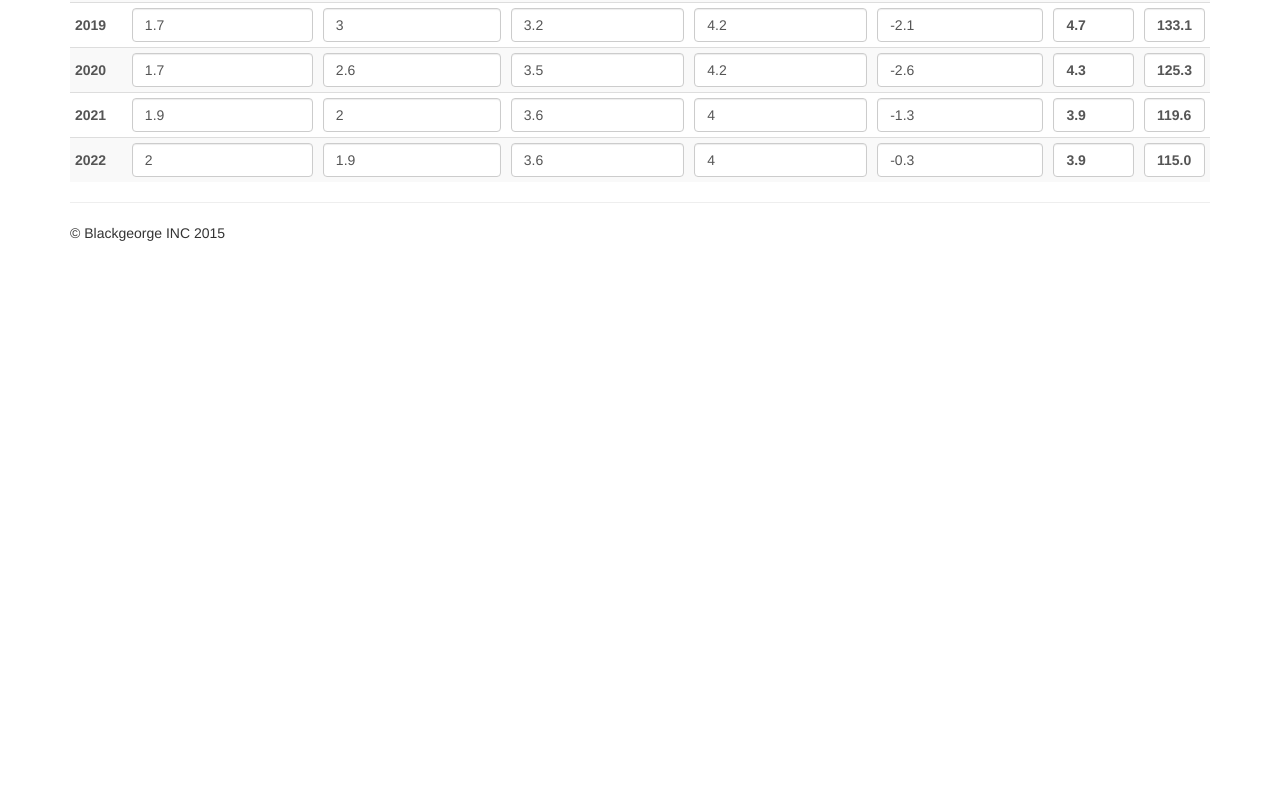
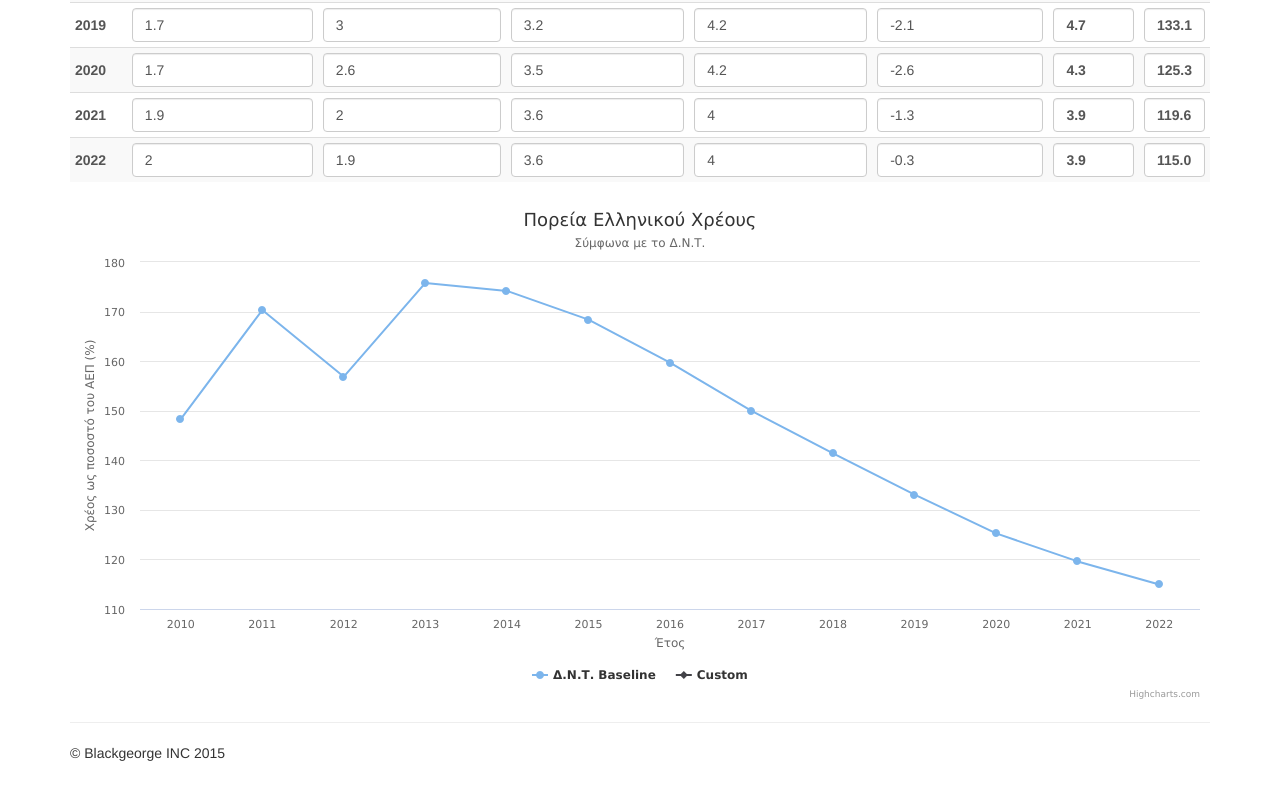
Before and after one commit to pmav99/voting, a website: page index.html in a window 1280 px wide. Shown: the part 586-1379 px from the top of the page. Before the commit the page ends 859 px from the top, so only its background shows below. Drawn offline with nearby package versions, Linux system fonts and the light colour scheme.

Commit message:
Add debt charts

```diff
--- a/index.html
+++ b/index.html
@@ -104,6 +104,15 @@
           </tbody>
         </table>
         <!-- Πίνακας -->
+
+        <!--Chart Χρέους -->
+        <div class="row">
+          <div class="col-md-12">
+            <div id="DebtChart" style="min-width: 210px; height: 500px; margin: 0 auto"></div>
+          </div>
+        </div>
+        <!--Chart Χρέους -->
+
 
       </div>
       <!-- Τab Χρέους -->
--- a/js/custom.js
+++ b/js/custom.js
@@ -14,6 +14,10 @@ var Utils = {
 
   sortNumberAsc: function (a,b) {
     return a - b;
+  },
+
+  formatPercentages: function() {
+    return Highcharts.numberFormat(this.y, 1) + '%';
   },
 
 };
@@ -376,6 +380,63 @@ var Baseline = {
 
 var Debt = {
 
+  // Debt Chart
+  chart: $('#DebtChart').highcharts({
+    title: {
+      text: 'Πορεία Ελληνικού Χρέους',
+    },
+    subtitle: {
+      text: 'Σύμφωνα με το Δ.Ν.Τ.',
+    },
+    xAxis: {
+      title: {
+        text: 'Έτος'
+      },
+      categories: Baseline.year,
+      //labels: {
+        //formatter: Utils.formatPercentages,
+      //},
+      maxPadding: 0.05,
+      showLastLabel: true,
+    },
+    yAxis: {
+      title: {
+        text: 'Χρέος ως ποσοστό του ΑΕΠ (%)'
+      },
+      plotLines: [{
+        value: 0,
+        width: 1,
+        color: '#808080'
+      }],
+      //labels: {
+        //formatter: Utils.formatPercentages,
+      //},
+      //min: 30,
+      //max: 42.5
+    },
+    legend: {
+      layout: 'horizontal',
+      align: 'center',
+      verticalAlign: 'bottom',
+      borderWidth: 0
+    },
+    tooltip: {
+      valueSuffix: ' %',
+      formatter: Utils.formatPercentages,
+    },
+    series:
+      [
+        {
+          name: "Δ.Ν.Τ. Baseline",
+          data: Baseline.debt,
+        },
+        {
+          name: "Custom",
+          data: [],
+        },
+      ],
+  }),
+
   calculate: function () {
     var inflation = Debt.getColumn(2);
     var realGrowth = Debt.getColumn(3);
@@ -396,6 +457,7 @@ var Debt = {
     var result = Debt.calculate();
     Debt.setColumn(7, result.nominalGrowth, 2);
     Debt.setColumn(8, result.debt, 4);
+    $('#DebtChart').highcharts().series[1].setData(result.debt);
   },
 
   getColumn: function (index) {
@@ -474,9 +536,11 @@ $(document).ready( function () {
   Table.init();
   Debt.init();
 
-  // Resize the chart;
+  // Resize the charts;
   $('a[data-toggle="tab"]').on('shown.bs.tab', function (e) {
       var chart = $('#one_party_chart').highcharts();
       chart.reflow();
+      var debtChart = $('#DebtChart').highcharts();
+      debtChart.reflow();
   });
 });
```
